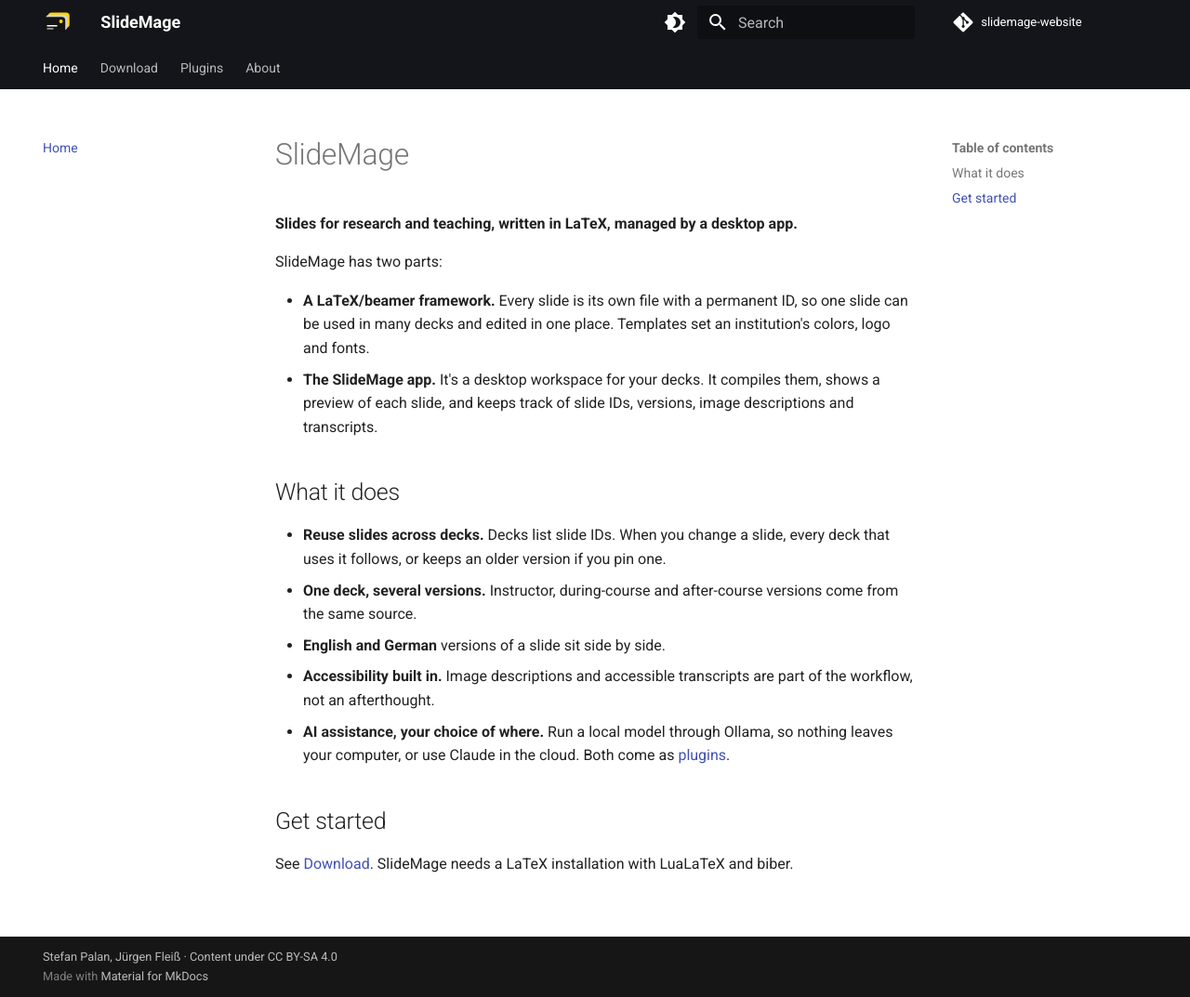
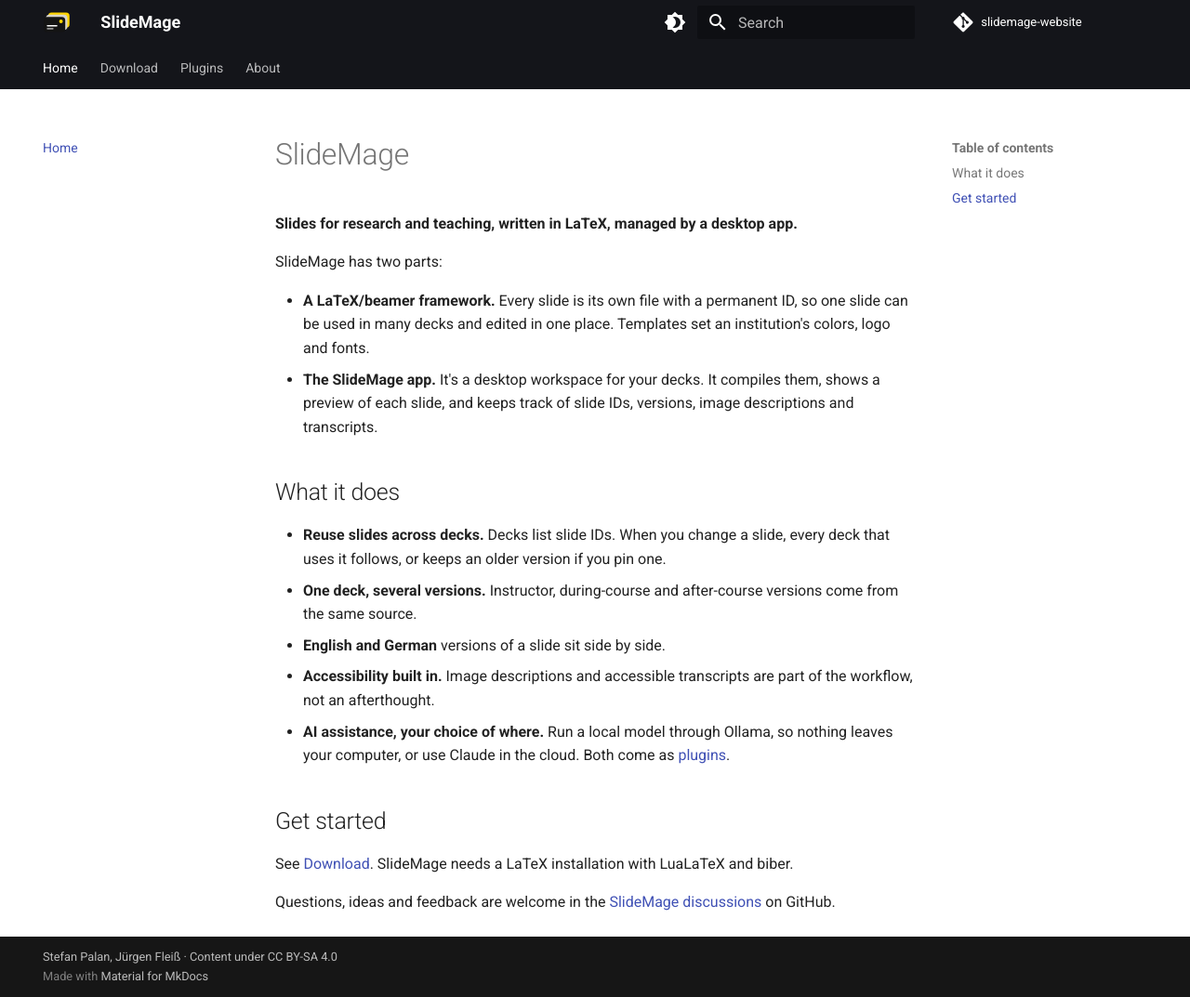
Before and after one commit to SlideMage/slidemage-website, an MkDocs documentation site: the page built from docs/index.md, in a window 1280 px wide and 1073 px high. Shown: the whole window at 93% size. Built offline with MkDocs 1.6.1 and Material for MkDocs 9.7.7, drawn with Linux system fonts in a browser that asks for light colours; comment, search, counter and statistics services are not loaded.

Commit message:
Link GitHub Discussions from the home page
The app's repository has Discussions enabled, but the site never pointed
visitors to them. Add one sentence under Get started so questions and
feedback have a visible place to go.

Co-Authored-By: Claude Sonnet 5 <noreply@anthropic.com>

```diff
--- a/docs/index.md
+++ b/docs/index.md
@@ -24,3 +24,5 @@ SlideMage has two parts:
 ## Get started
 
 See [Download](download.md). SlideMage needs a LaTeX installation with LuaLaTeX and biber.
+
+Questions, ideas and feedback are welcome in the [SlideMage discussions](https://github.com/SlideMage/SlideMage/discussions) on GitHub.
```
